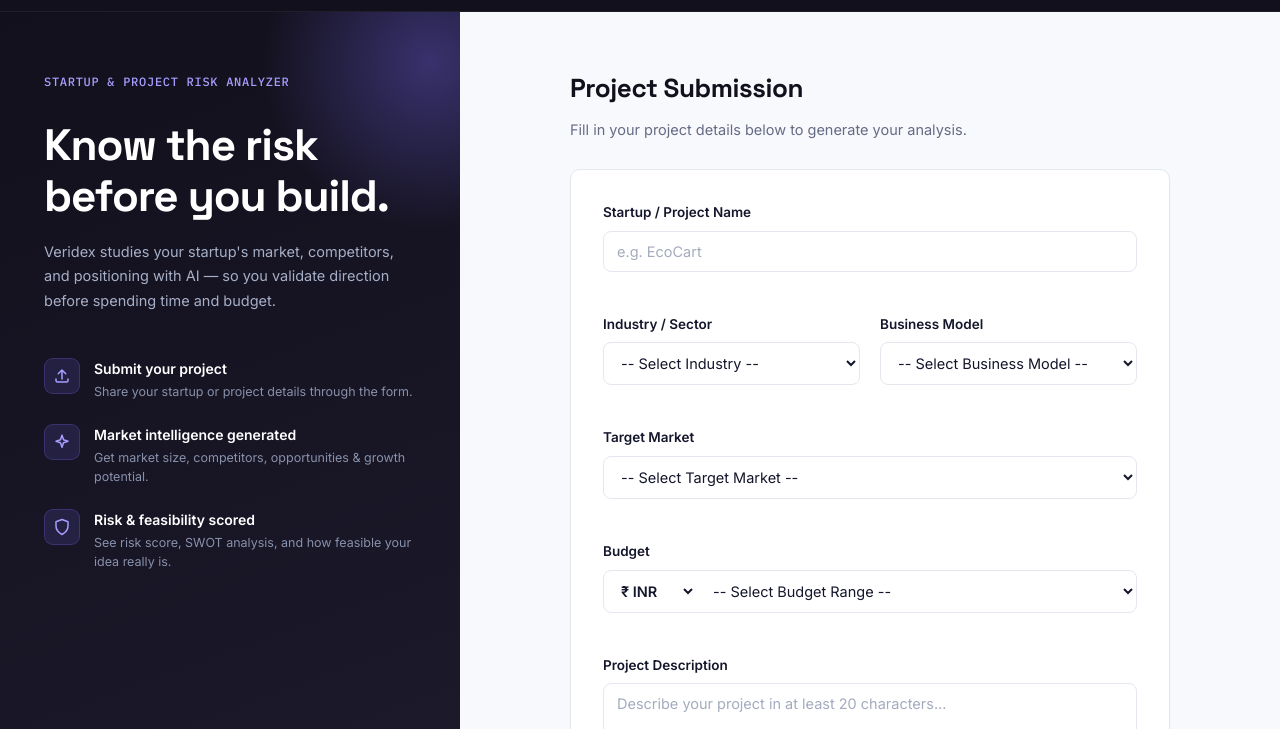
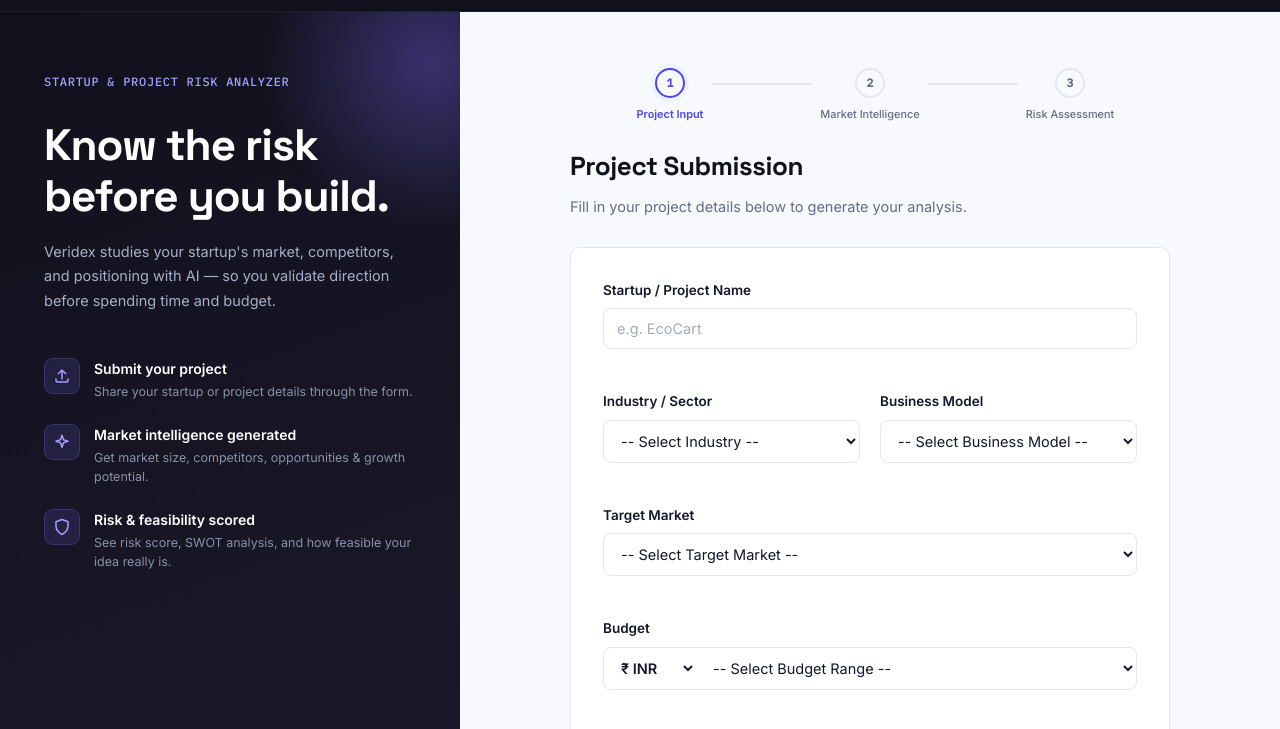
Before and after one commit to kesuvyshnavi/veridex, a website: page public/index.html in a window 1280 px wide. Shown: the part 55-784 px from the top of the page. Drawn offline with Linux system fonts and the light colour scheme.

Commit message:
Add 3-step progress indicator to pages

```diff
--- /dev/null
+++ b/public/css/stepper.css
@@ -0,0 +1,171 @@
+/* server/backend/public/css/stepper.css
+   Standalone 3-step progress bar (Project Input -> Market Intelligence ->
+   Risk Assessment). Self-contained: relies only on CSS variables already
+   defined in style.css (--accent, --border, --amber, etc.), which is
+   loaded on every page, so this works on index.html without pulling in
+   results.css.
+
+   Two layouts:
+   - Default (.vrx-progress-bar): full-width row under the navbar, used on
+     results.html and risk.html.
+   - .is-compact: no full-width background/border, sits inline inside the
+     600px form column on index.html, directly above "Project Submission" —
+     so it never affects the height of the left hero panel.
+
+   States (is-pending / is-active / is-done / is-warn) are applied entirely
+   by js/stepper.js based on real sessionStorage data (and, on risk.html,
+   the actual outcome of the risk-analysis request) — never hardcoded in
+   the HTML — so a tick only ever means that step's work is really done. */
+
+.vrx-progress-bar {
+  background: var(--surface);
+  border-bottom: 1px solid var(--border);
+  padding: 20px 24px;
+}
+
+.vrx-progress-bar.is-compact {
+  background: transparent;
+  border-bottom: none;
+  padding: 0 0 22px;
+}
+
+.vrx-progress-inner {
+  max-width: 1180px;
+  margin: 0 auto;
+}
+
+.vrx-progress-bar.is-compact .vrx-progress-inner {
+  max-width: none;
+  margin: 0;
+}
+
+.vrx-progress-list {
+  list-style: none;
+  margin: 0;
+  padding: 0;
+  display: flex;
+}
+
+.vrx-progress-step {
+  flex: 1;
+  position: relative;
+  text-align: center;
+}
+
+/* connecting line, drawn behind the circles */
+.vrx-progress-step:not(:last-child)::after {
+  content: '';
+  position: absolute;
+  top: 19px;
+  left: 50%;
+  width: 100%;
+  height: 2px;
+  background: var(--border);
+  z-index: 0;
+}
+
+.vrx-progress-bar.is-compact .vrx-progress-step:not(:last-child)::after {
+  top: 15px;
+}
+
+.vrx-progress-step.is-done:not(:last-child)::after {
+  background: var(--accent);
+}
+
+.vrx-progress-link {
+  display: inline-flex;
+  flex-direction: column;
+  align-items: center;
+  gap: 8px;
+  text-decoration: none;
+  position: relative;
+  z-index: 1;
+  padding: 0 8px;
+  background: var(--surface);
+}
+
+.vrx-progress-bar.is-compact .vrx-progress-link {
+  background: var(--paper);
+}
+
+.vrx-progress-circle {
+  width: 38px;
+  height: 38px;
+  border-radius: 50%;
+  display: flex;
+  align-items: center;
+  justify-content: center;
+  font-family: 'IBM Plex Mono', monospace;
+  font-weight: 600;
+  font-size: 0.85rem;
+  background: var(--surface);
+  border: 2px solid var(--border);
+  color: var(--text-secondary);
+  transition: background-color 0.2s ease, border-color 0.2s ease, box-shadow 0.2s ease, color 0.2s ease;
+}
+
+.vrx-progress-bar.is-compact .vrx-progress-circle {
+  width: 30px;
+  height: 30px;
+  font-size: 0.72rem;
+  background: var(--paper);
+}
+
+.vrx-progress-label {
+  font-size: 0.76rem;
+  font-weight: 500;
+  color: var(--text-secondary);
+  white-space: nowrap;
+}
+
+.vrx-progress-bar.is-compact .vrx-progress-label {
+  font-size: 0.68rem;
+}
+
+/* done: filled indigo circle with a checkmark */
+.vrx-progress-step.is-done .vrx-progress-circle {
+  background: var(--accent);
+  border-color: var(--accent);
+  color: #fff;
+}
+
+.vrx-progress-step.is-done .vrx-progress-label {
+  color: var(--text-primary);
+  font-weight: 600;
+}
+
+/* active: outlined indigo circle with a soft halo (in progress / current) */
+.vrx-progress-step.is-active .vrx-progress-circle {
+  background: var(--surface);
+  border-color: var(--accent);
+  color: var(--accent);
+  box-shadow: 0 0 0 4px var(--accent-light);
+}
+
+.vrx-progress-bar.is-compact .vrx-progress-step.is-active .vrx-progress-circle {
+  background: var(--paper);
+}
+
+.vrx-progress-step.is-active .vrx-progress-label {
+  color: var(--accent);
+  font-weight: 700;
+}
+
+/* warn: this step was reached but its result came back estimated/failed */
+.vrx-progress-step.is-warn .vrx-progress-circle {
+  background: #FFFBEB;
+  border-color: var(--amber);
+  color: var(--amber);
+}
+
+.vrx-progress-step.is-warn .vrx-progress-label {
+  color: var(--amber);
+  font-weight: 600;
+}
+
+@media (max-width: 640px) {
+  .vrx-progress-bar { padding: 14px 16px; }
+  .vrx-progress-circle { width: 30px; height: 30px; font-size: 0.74rem; }
+  .vrx-progress-label { font-size: 0.66rem; }
+  .vrx-progress-step:not(:last-child)::after { top: 15px; }
+}
--- a/public/index.html
+++ b/public/index.html
@@ -10,8 +10,9 @@
   <link href="https://fonts.googleapis.com/css2?family=Space+Grotesk:wght@500;600;700&family=Inter:wght@400;500;600&family=IBM+Plex+Mono:wght@500&display=swap" rel="stylesheet">
   <link rel="stylesheet" href="/css/style.css" />
   <link rel="stylesheet" href="/css/app-status.css" />
+  <link rel="stylesheet" href="/css/stepper.css" />
 </head>
-<body>
+<body data-page="input">
 
   <!-- Navbar -->
   <nav class="navbar">
@@ -32,8 +33,7 @@
           <span class="navbar-tagline">Failure Prediction AI</span>
         </div>
       </div>
-
-      <div class="navbar-links">
+<div class="navbar-links">
         <span class="nav-item active">Project Input</span>
         <a href="results.html" class="nav-item">Intelligence Report</a>
         <a href="risk.html" class="nav-item">Risk Assessment</a>
@@ -94,13 +94,39 @@
 
     <!-- Right content panel -->
     <main class="content-panel">
-      <div class="content-inner">
+
+<div class="content-inner">
+
+        <!-- 3-step progress indicator (scoped to this column so the hero panel never shifts) -->
+        <nav class="vrx-progress-bar is-compact" aria-label="Analysis progress">
+          <div class="vrx-progress-inner">
+            <ol class="vrx-progress-list">
+              <li id="navStep1" class="vrx-progress-step">
+                <span class="vrx-progress-link" aria-current="step">
+                  <span class="vrx-progress-circle" data-num="1">1</span>
+                  <span class="vrx-progress-label">Project Input</span>
+                </span>
+              </li>
+              <li id="navStep2" class="vrx-progress-step">
+                <a href="results.html" class="vrx-progress-link">
+                  <span class="vrx-progress-circle" data-num="2">2</span>
+                  <span class="vrx-progress-label">Market Intelligence</span>
+                </a>
+              </li>
+              <li id="navStep3" class="vrx-progress-step">
+                <a href="risk.html" class="vrx-progress-link">
+                  <span class="vrx-progress-circle" data-num="3">3</span>
+                  <span class="vrx-progress-label">Risk Assessment</span>
+                </a>
+              </li>
+            </ol>
+          </div>
+        </nav>
 
         <div class="page-head">
           <h2 class="page-title">Project Submission</h2>
           <p class="page-subtitle">Fill in your project details below to generate your analysis.</p>
         </div>
-
         <form id="projectForm" class="project-form" novalidate>
 
           <div class="form-group">
@@ -250,5 +276,6 @@
   </footer>
 
   <script src="/js/main.js"></script>
+   <script src="/js/stepper.js"></script>
 </body>
 </html>
--- a/public/js/risk.js
+++ b/public/js/risk.js
@@ -86,6 +86,7 @@
 
     reportRoot.classList.remove('hidden');
     renderAnalysis(result.analysis);
+    if (window.VeridexStepper) window.VeridexStepper.setStep(3, 'done');
   } catch (err) {
     console.error('Risk analysis request failed:', err);
     setStepState(stepFeasibility, 'warn', 'Unable to reach the server');
@@ -105,6 +106,7 @@
 }
 
 function showNoAnalysis(message) {
+  if (window.VeridexStepper) window.VeridexStepper.setStep(3, 'warn');
   reportRoot.classList.remove('hidden');
   document.getElementById('noAnalysisText').textContent = message;
   document.getElementById('noAnalysisNotice').classList.remove('hidden');
--- /dev/null
+++ b/public/js/stepper.js
@@ -0,0 +1,59 @@
+// server/backend/public/js/stepper.js
+// Computes the real state of each of the 3 progress steps from
+// sessionStorage (not from which page you happen to be on), and exposes
+// window.VeridexStepper.setStep() so a page can flip its OWN step to
+// "done" only once its own async work has actually finished — used by
+// risk.js, since the risk/SWOT/feasibility analysis is fetched live on
+// that page rather than already sitting in sessionStorage.
+//
+// Placed as a script tag right after the progress bar markup in each
+// page, so it runs synchronously before the bar is painted (avoids a
+// flash of the wrong state).
+
+(function () {
+  const page = document.body.getAttribute('data-page'); // 'input' | 'results' | 'risk'
+
+  const raw = sessionStorage.getItem('veridexResult');
+  let hasProject = false;
+  let hasMarketAnalysis = false;
+
+  if (raw) {
+    hasProject = true;
+    try {
+      const data = JSON.parse(raw);
+      hasMarketAnalysis = !!(data && data.analysis);
+    } catch (err) {
+      hasProject = false;
+    }
+  }
+
+  function applyState(stepNumber, state) {
+    const li = document.getElementById('navStep' + stepNumber);
+    if (!li) return;
+    li.classList.remove('is-done', 'is-active', 'is-pending', 'is-warn');
+    li.classList.add('is-' + state);
+    const circle = li.querySelector('.vrx-progress-circle');
+    if (circle) {
+      circle.textContent = state === 'done' ? '✓' : circle.dataset.num;
+    }
+  }
+
+  if (page === 'input') {
+    applyState(1, 'active');
+    applyState(2, 'pending');
+    applyState(3, 'pending');
+  } else if (page === 'results') {
+    applyState(1, hasProject ? 'done' : 'pending');
+    applyState(2, !hasProject ? 'pending' : hasMarketAnalysis ? 'done' : 'warn');
+    applyState(3, 'pending');
+  } else if (page === 'risk') {
+    applyState(1, hasProject ? 'done' : 'pending');
+    applyState(2, !hasProject ? 'pending' : hasMarketAnalysis ? 'done' : 'warn');
+    applyState(3, 'active'); // flipped to 'done' / 'warn' by risk.js once its fetch resolves
+  }
+
+  // Exposed so risk.js can mark step 3 done/warn only once the live
+  // risk-analysis request actually finishes, rather than the moment the
+  // page loads.
+  window.VeridexStepper = { setStep: applyState };
+})();
```
Also changed, not shown: public/results.html (+30 -3 lines), public/risk.html (+29 -3 lines).
